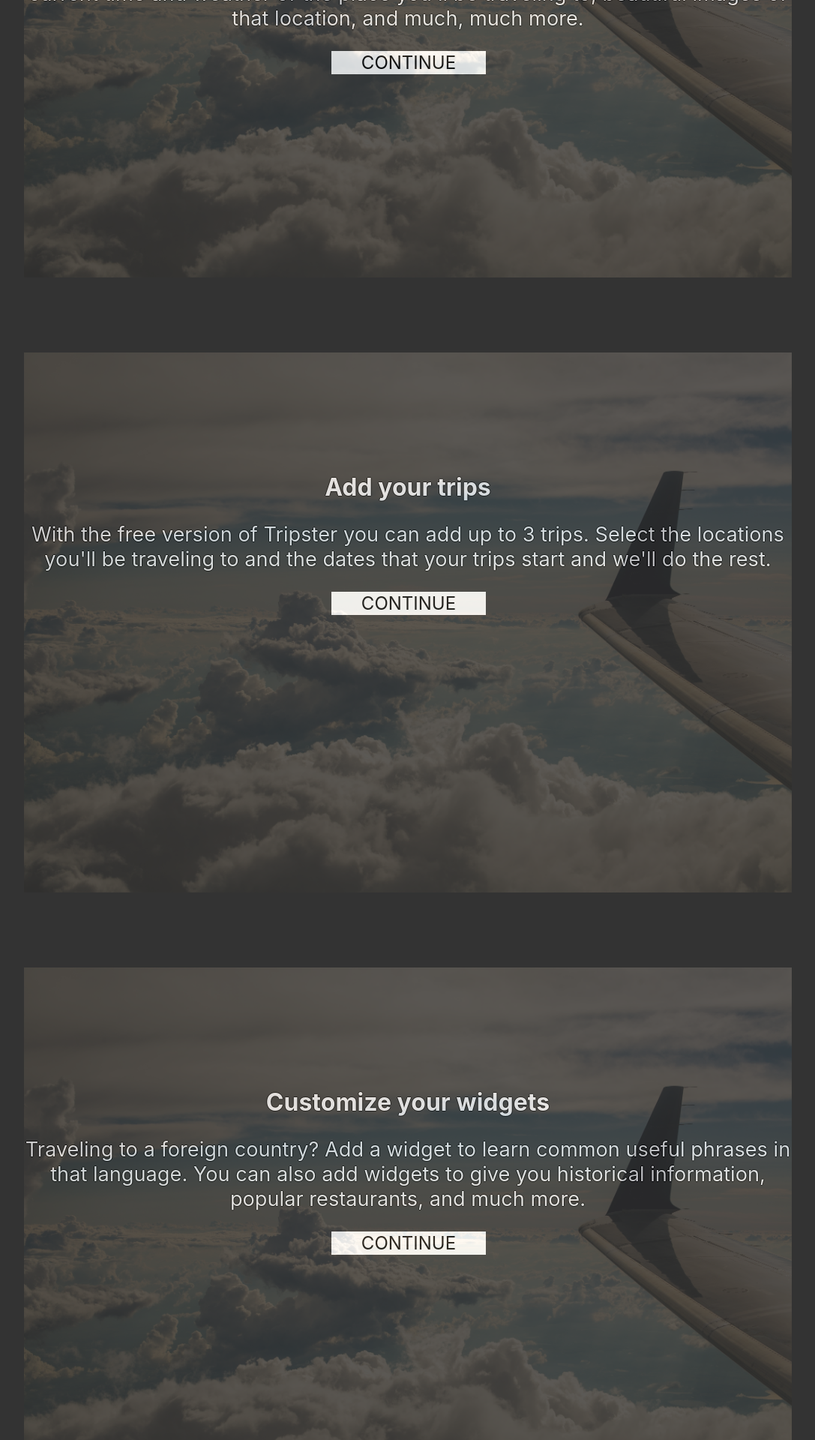
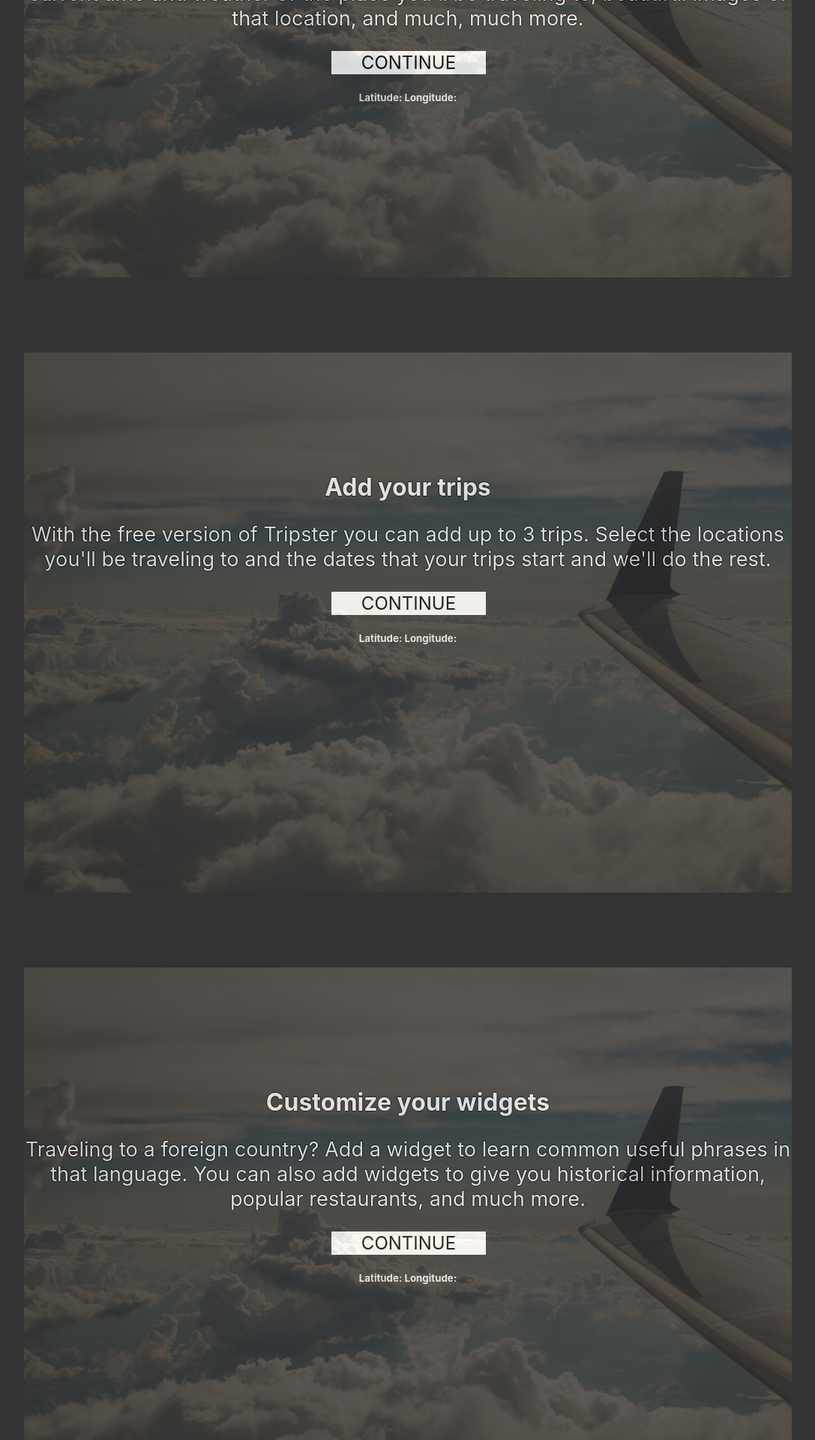
Before and after one commit to ericksont11/Scroll-images, a React (Create React App) app: page / in a window 1280 px wide. Shown: the part 480-2400 px from the top of the page at 75% size, without its empty margins (96-1183 px from the left). Built offline with nearby package versions, Linux system fonts and the light colour scheme; no server answers.

Commit message:
added lat and long

```diff
--- a/src/App.js
+++ b/src/App.js
@@ -11,24 +11,37 @@ class App extends Component {
 
   state = {
     image: clouds,
-    count: 0
+    count: 0,
+    latitude: "",
+    longitude: ""
   }
 
 
   componentDidMount() {
     API.getImage().then(res => {
-      console.log(res.data)
       const image = res.data.photos.photo[this.state.count].url_l
-      this.setState({ image: image });
+      const latitude = res.data.photos.photo[this.state.count].latitude
+      const longitude = res.data.photos.photo[this.state.count].longitude
+      this.setState({
+        image,
+        latitude,
+        longitude
+       });
     })
   }
 
   handleIncrement = () =>{
     this.setState({ count: this.state.count + 1 });
-    console.log(this.state.count)
     API.getImage().then(res => {
       const image = res.data.photos.photo[this.state.count].url_l
-      this.setState({ image: image });
+      const latitude = res.data.photos.photo[this.state.count].latitude
+      const longitude = res.data.photos.photo[this.state.count].longitude
+      this.setState({
+        image,
+        latitude,
+        longitude
+       });
+       console.log(this.state.latitude)
     })
   }
 
@@ -45,6 +58,8 @@ class App extends Component {
           background={this.state.image}
           button={"CONTINUE"}
           handleIncrement={this.handleIncrement}
+          latitude={this.state.latitude}
+          longitude={this.state.longitude}
         />
         <Section
           title="Add your trips"
@@ -55,7 +70,8 @@ class App extends Component {
           background={this.state.image}
           button={"CONTINUE"}
           handleIncrement={this.handleIncrement}
-
+          latitude={this.state.latitude}
+          longitude={this.state.longitude}
         />
         <Section
           title="Customize your widgets"
@@ -66,6 +82,8 @@ class App extends Component {
           background={this.state.image}
           button={"CONTINUE"}
           handleIncrement={this.handleIncrement}
+          latitude={this.state.latitude}
+          longitude={this.state.longitude}
         />
         <Section
           title="For more features check out the Premium version"
@@ -76,6 +94,8 @@ class App extends Component {
           background={this.state.image}
           button={"CONTINUE"}
           handleIncrement={this.handleIncrement}
+          latitude={this.state.latitude}
+          longitude={this.state.longitude}
         />
         <Section
           title="Paradise Awaits"
@@ -86,6 +106,8 @@ class App extends Component {
           background={this.state.image}
           button={"DOWNLOAD"}
           handleIncrement={this.handleIncrement}
+          latitude={this.state.latitude}
+          longitude={this.state.longitude}
         />
         <button className="btn btn-primary">
             Increment
--- a/src/Components/Section.js
+++ b/src/Components/Section.js
@@ -1,7 +1,7 @@
 import React from "react";
 import { Link } from "react-scroll";
 
-export default function Section({ title, subtitle, dark, id, section, handleIncrement, button, background }) {
+export default function Section({ title, subtitle, dark, id, section, handleIncrement, button, background, latitude, longitude }) {
 
   return (
     <div className={"section" + (dark ? " section-dark" : "")}>
@@ -25,6 +25,7 @@ export default function Section({ title, subtitle, dark, id, section, handleIncr
               {button}
             </div>
           </Link>
+          <h5 className="center">Latitude: {latitude} Longitude: {longitude}</h5>
         </div>
       </div>
     </div>
--- a/src/utils/API.js
+++ b/src/utils/API.js
@@ -4,7 +4,6 @@ require('dotenv').config()
 
 export default {
   getImage: function() {
-    console.log(process.env.REACT_APP_KEY)
-    return axios.get("https://api.flickr.com/services/rest/?method=flickr.galleries.getPhotos&api_key="+process.env.REACT_APP_KEY+"&gallery_id=72157706860442171&extras=owner_name,url_l&format=json&nojsoncallback=1");
+    return axios.get("https://api.flickr.com/services/rest/?method=flickr.galleries.getPhotos&api_key="+process.env.REACT_APP_KEY+"&gallery_id=72157706860442171&extras=description,license,owner_name,tags,geo,media,path_alias,url_l&format=json&nojsoncallback=1");
   }
 };
```
